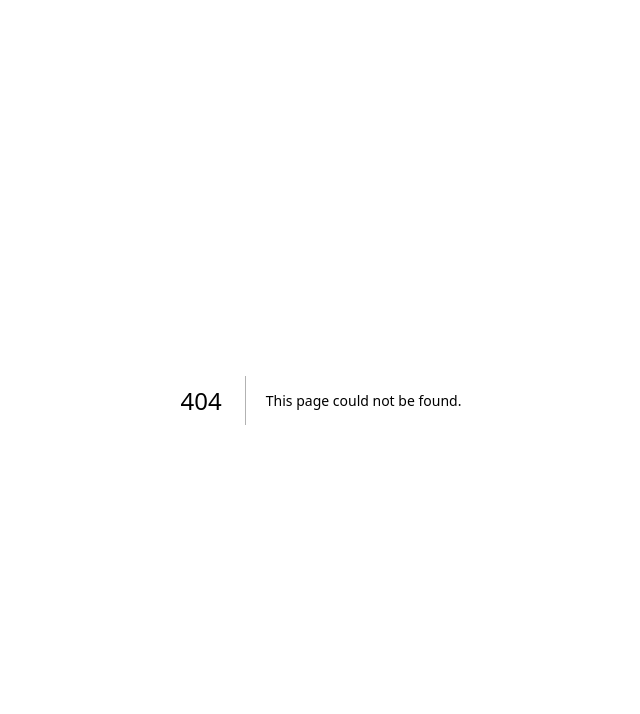
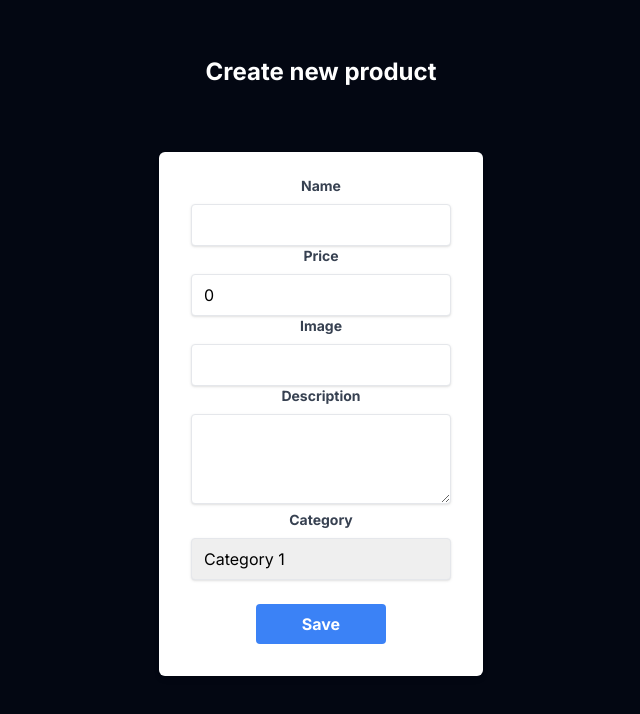
Before and after one commit to GilbertArdila/mysql-next13, a Next.js app: page /new in a window 1280 px wide. Before the commit this address had no page. Shown: the top 714 px of the page, without its empty margins (319-959 px from the left). Built offline with nearby package versions, Linux system fonts and the light colour scheme.

Commit message:
creando formulario para crear producto/agregando axios al proyecto

```diff
--- a/package.json
+++ b/package.json
@@ -10,6 +10,7 @@
   },
   "dependencies": {
     "autoprefixer": "10.4.15",
+    "axios": "^1.5.0",
     "next": "13.4.19",
     "postcss": "8.4.29",
     "react": "18.2.0",
--- /dev/null
+++ b/src/app/form/index.jsx
@@ -0,0 +1,59 @@
+'use client'
+import React,{useRef, useState} from 'react'
+import axios from 'axios'
+
+const form = () => {
+    const [product, setProduct] = useState({name:'',price:0,description:'',image:'',category_id:1})
+    const form = useRef(null)
+
+    const handleChange = (e) => {
+        setProduct({...product,[e.target.name]:e.target.value})
+    }
+
+    const handleSubmit = async (e) => {
+        e.preventDefault()
+        const response = await axios.post('/api/products',product)
+        form.current.reset()
+        console.log(response)
+    }
+
+  return (
+    <form
+    className='bg-white shadow-md rounded-md px-8 pt-6 pb-8 mb-4 mt-8 '
+    onSubmit={handleSubmit}
+    ref={form}>
+
+            <label htmlFor="name" className='block text-gray-700 text-sm font-bold mb-2'>Name</label>
+            <input type="text" className="shadow appearance-none border rounded w-full py-2 px-3 hover:border-2 hover:border-blue-500 text-black" name="name" onChange={handleChange} value={product.name} />
+
+
+            <label htmlFor="price" className='block text-gray-700 text-sm font-bold mb-2'>Price</label>
+            <input type="number" className="shadow appearance-none border rounded w-full py-2 px-3 hover:border-2 hover:border-blue-500 text-black" name="price" onChange={handleChange} value={product.price} />
+
+            <label htmlFor="image" className='block text-gray-700 text-sm font-bold mb-2'>Image</label>
+            <input type="text" className="shadow appearance-none border rounded w-full py-2 px-3 hover:border-2 hover:border-blue-500 text-black" name="image" onChange={handleChange} value={product.image} />
+
+
+            <label htmlFor="description" className='block text-gray-700 text-sm font-bold mb-2'>Description</label>
+            <textarea rows={3} className="shadow appearance-none border rounded w-full py-2 px-3 hover:border-2 hover:border-blue-500 text-black" name="description" onChange={handleChange} value={product.description} />
+
+
+
+
+
+            <label htmlFor="category_id" className='block text-gray-700 text-sm font-bold mb-2'>Category</label>
+            <select className="shadow appearance-none border rounded w-full py-2 px-3 hover:border-2 hover:border-blue-500 text-black" name="category_id" onChange={handleChange} value={product.category_id}>
+                <option value={1}>Category 1</option>
+                <option value={2}>Category 2</option>
+                <option value={3}>Category 3</option>
+            </select>
+
+
+
+            <button className="bg-blue-500  hover:bg-blue-700 text-white font-bold w-1/2 mt-6 py-2 px-4 rounded">Save</button>
+
+    </form>
+  )
+}
+
+export default form
--- /dev/null
+++ b/src/app/new/page.jsx
@@ -0,0 +1,13 @@
+import React from 'react'
+import Form from '../form/index.jsx'
+
+const NewPage = () => {
+  return (
+    <div className='flex flex-col justify-center items-center p-6 text-center'>
+        <h2 className='my-8 text-2xl font-bold'>Create new product</h2>
+        <Form/>
+    </div>
+  )
+}
+
+export default NewPage
```
Also changed, not shown: 1 other file (tests, documents, lock files or other folders).
